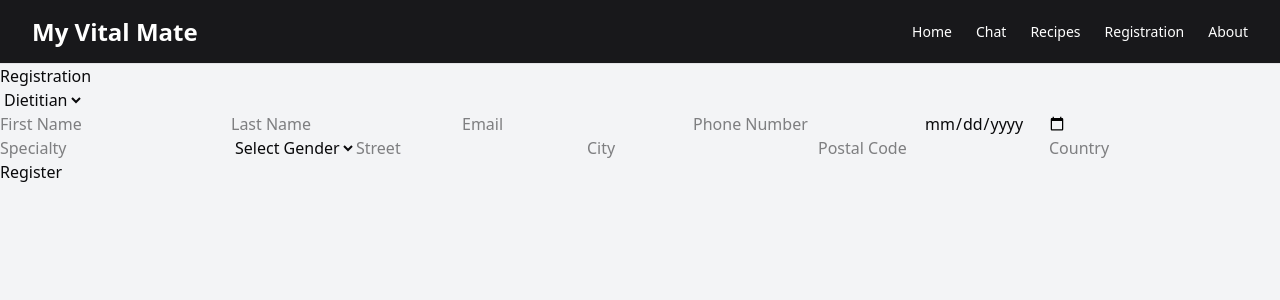
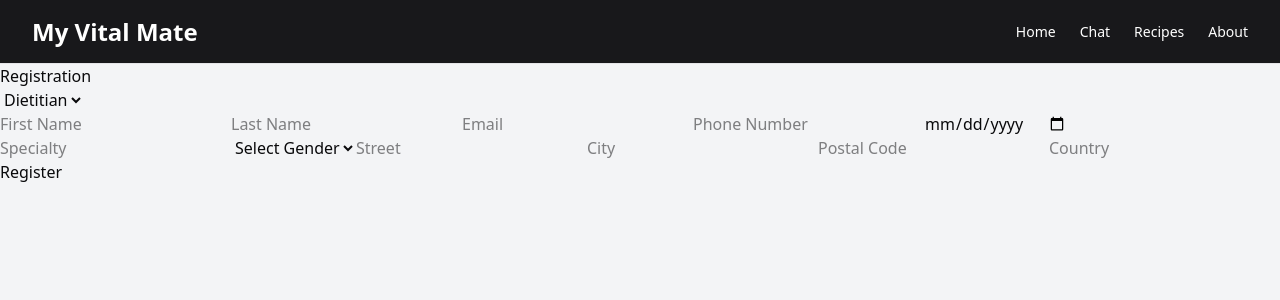
Before and after one commit to myvitalmate/app-myvitalmate, a React (Vite) app in the folder ui/: page /registration in a window 1280 px wide. Shown: the top 300 px of the page. Built offline with nearby package versions, Linux system fonts and the light colour scheme.

Commit message:
Revert "fix navbar conflicts"
This reverts commit f130aed6d79cb8a9facd0a018abda5aa049c4894.

```diff
--- a/ui/src/layouts/navigation/Navbar.tsx
+++ b/ui/src/layouts/navigation/Navbar.tsx
@@ -1,3 +1,5 @@
+"use client"
+
 import {Link} from "react-router-dom";
 
 export default function Navbar() {
@@ -5,7 +7,6 @@ export default function Navbar() {
         {name: "Home", href: "/"},
         {name: "Chat", href: "/chat"},
         {name: "Recipes", href: "/recipes"},
-        {name: "Registration", href: "/registration"},
         {name: "About", href: "/about"},
     ]
 
```
